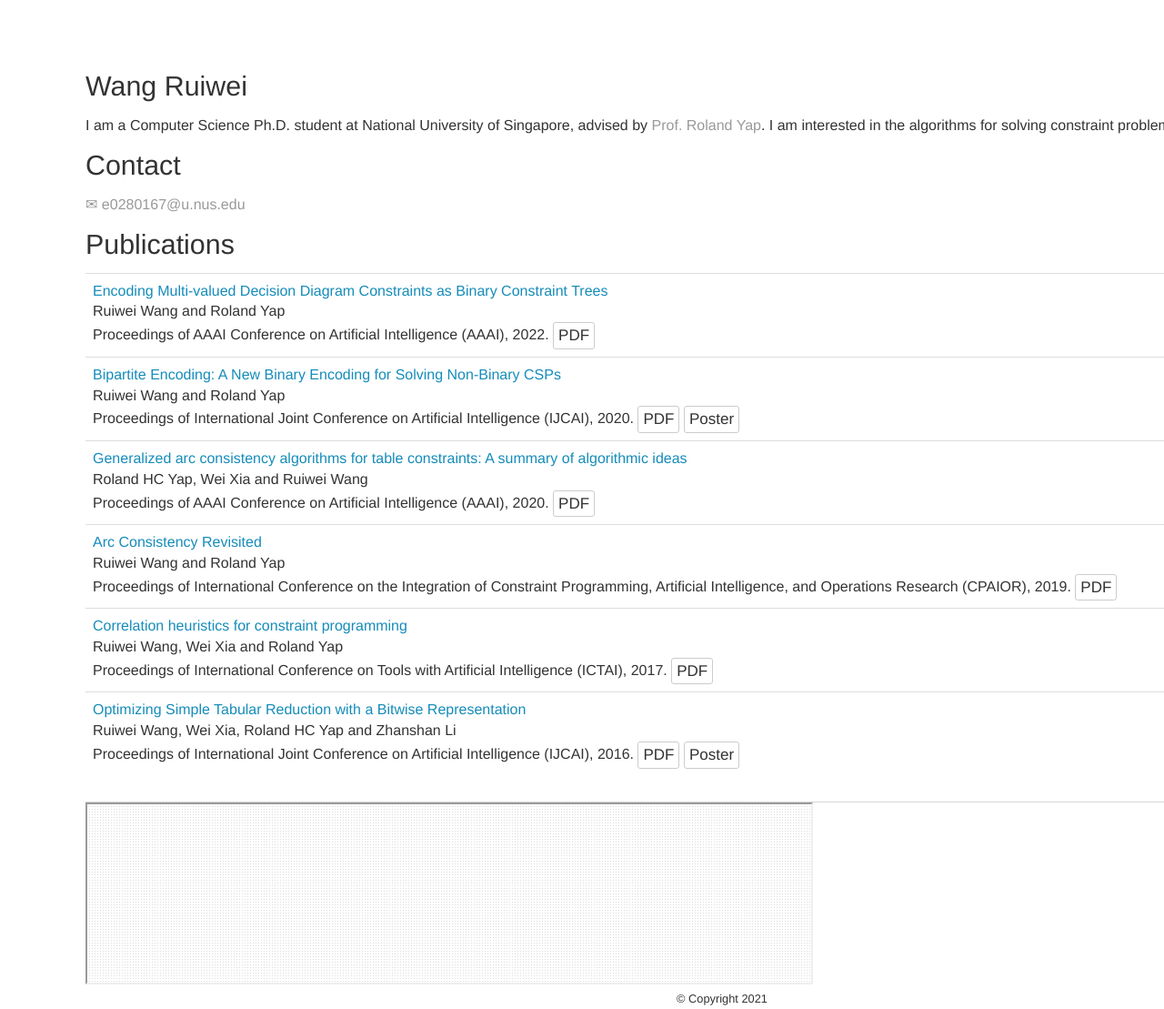
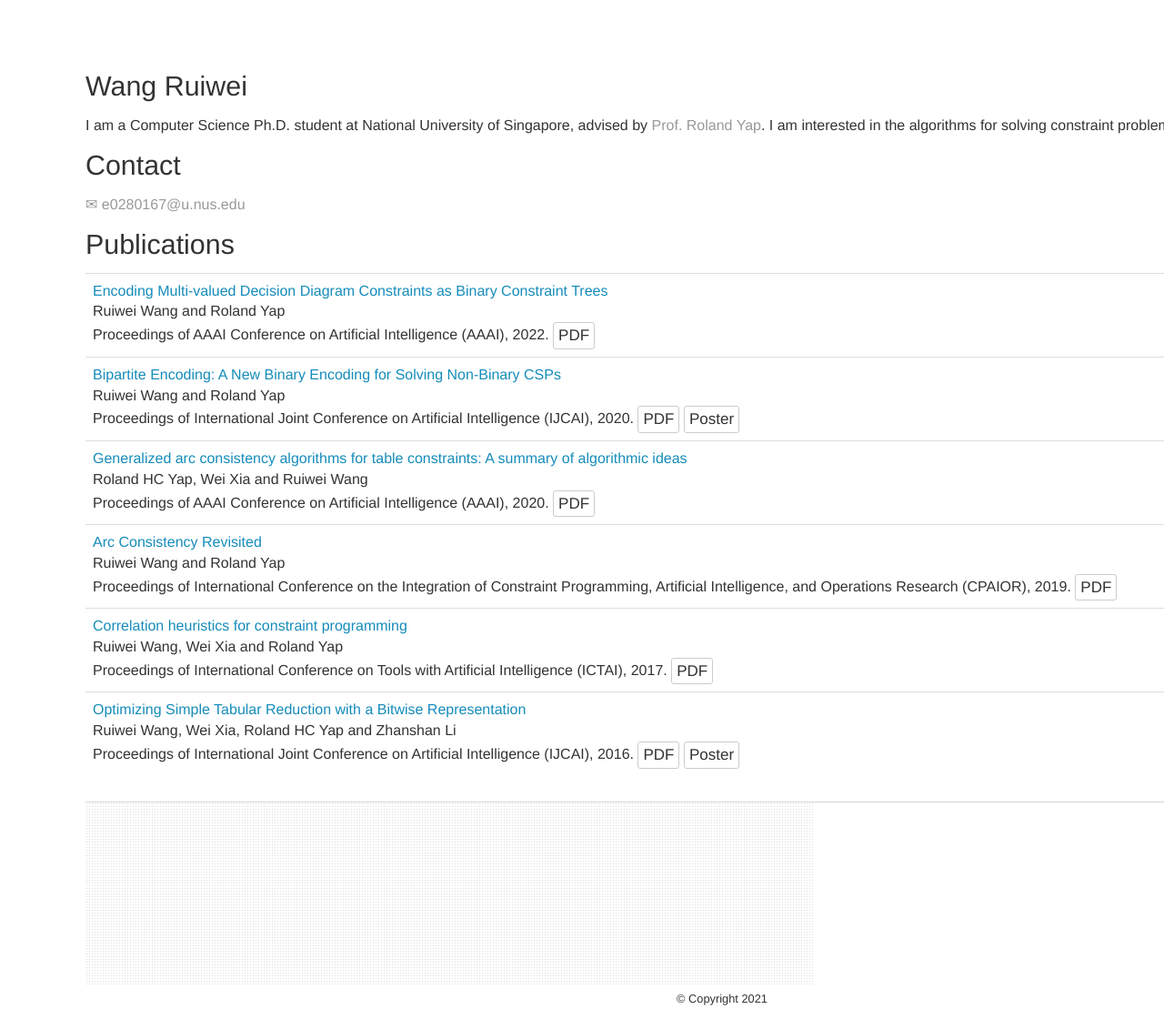
Before and after one commit to WangRuiwei/WangRuiwei.github.io, a Jekyll site: the page built from index.html, in a window 1280 px wide. Shown: the whole page at 91% size. Built offline with Jekyll 4.4.1, drawn with Linux system fonts in a browser that asks for light colours.

Commit message:
Update index.html

```diff
--- a/index.html
+++ b/index.html
@@ -99,7 +99,7 @@ Ruiwei Wang, Wei Xia, Roland HC Yap and Zhanshan Li
 </tbody>
 </table>
 <footer>
-<iframe src="particle.html" height="200" scrolling="no" width="800"></iframe>
+<iframe src="particle.html" height="200" scrolling="no" width="800" frameBorder="0"></iframe>
 <center><span class="copyright">&copy; Copyright 2021</span</center>
 </footer>
 </div><!-- main body -->
```
